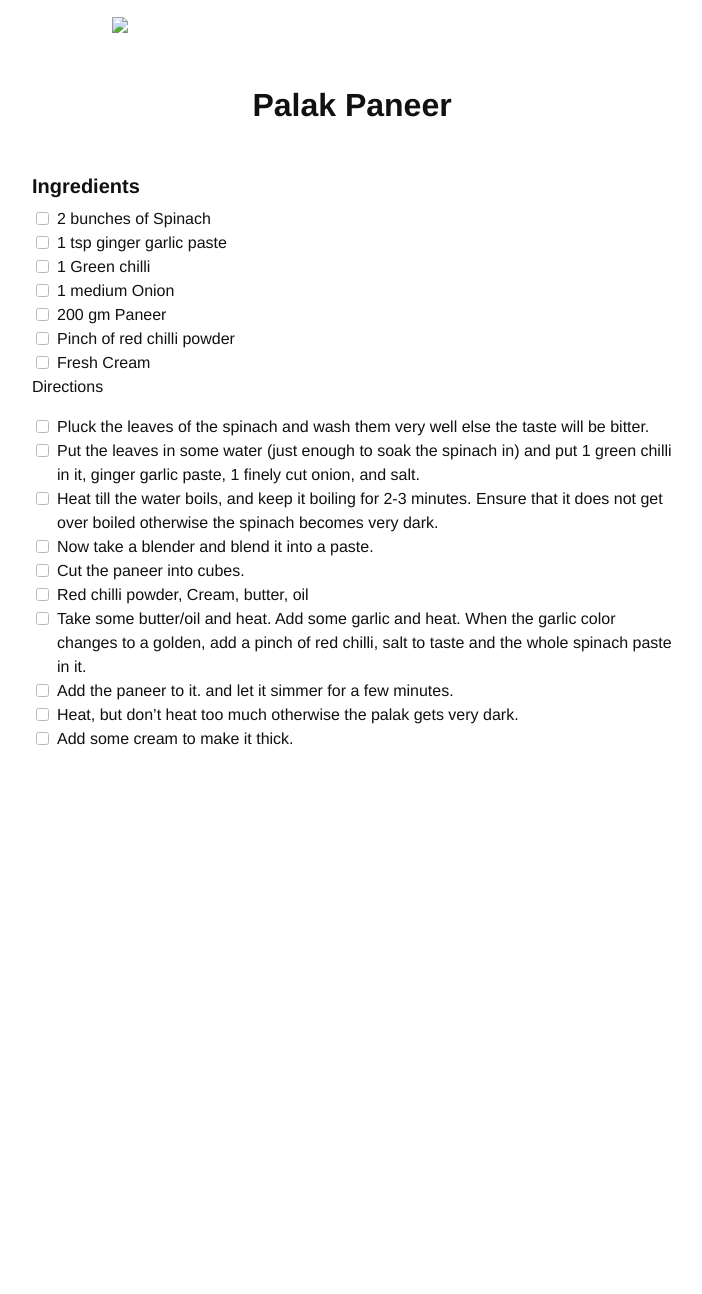
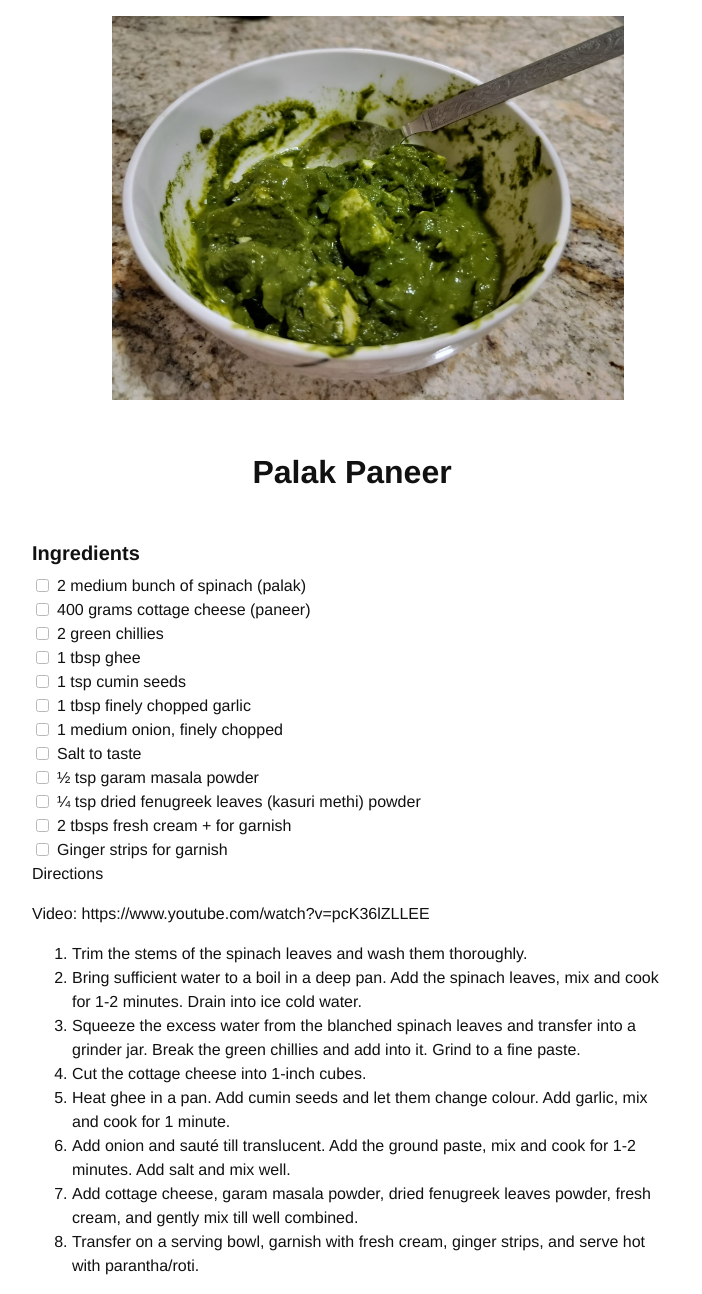
Before and after one commit to AbdealiLoKo/recipes, a Jekyll site: the page built from _recipes/palak-paneer.md, in a window 1280 px wide. Shown: the whole page, without its empty margins (288-990 px from the left). Built offline with Jekyll 4.4.1, drawn with Linux system fonts in a browser that asks for light colours; nearby versions of some CDN libraries; some web fonts are replaced; before the commit the page ends 900 px from its top, so only the background shows below that.

Commit message:
Update instructions for palak-paneer and add images
1. Fix image for oreo-pie - we assume images are .jpg
2. Add new instructions for palak paneer that came out well
   Previous palak paneer was watery
3. Add image ofr baigan bhartha

```diff
--- a/_recipes/palak-paneer.md
+++ b/_recipes/palak-paneer.md
@@ -5,23 +5,28 @@ tags: with-roti
 
 ### Ingredients
 
-- 2 bunches of Spinach
-- 1 tsp ginger garlic paste
-- 1 Green chilli
-- 1 medium Onion
-- 200 gm Paneer
-- Pinch of red chilli powder
-- Fresh Cream
+- 2 medium bunch of spinach (palak)
+- 400 grams cottage cheese (paneer)
+- 2 green chillies
+- 1 tbsp ghee
+- 1 tsp cumin seeds
+- 1 tbsp finely chopped garlic
+- 1 medium onion, finely chopped
+- Salt to taste
+- ½ tsp garam masala powder
+- ¼ tsp dried fenugreek leaves (kasuri methi) powder
+- 2 tbsps fresh cream + for garnish
+- Ginger strips for garnish
 
 Directions
 
-- Pluck the leaves of the spinach and wash them very well else the taste will be bitter.
-- Put the leaves in some water (just enough to soak the spinach in) and put 1 green chilli in it, ginger garlic paste, 1 finely cut onion, and salt.
-- Heat till the water boils, and keep it boiling for 2-3 minutes. Ensure that it does not get over boiled otherwise the spinach becomes very dark.
-- Now take a blender and blend it into a paste.
-- Cut the paneer into cubes.
-- Red chilli powder, Cream, butter, oil
-- Take some butter/oil and heat. Add some garlic and heat. When the garlic color changes to a golden, add a pinch of red chilli, salt to taste and the whole spinach paste in it.
-- Add the paneer to it. and let it simmer for a few minutes.
-- Heat, but don't heat too much otherwise the palak gets very dark.
-- Add some cream to make it thick.
+Video: https://www.youtube.com/watch?v=pcK36lZLLEE
+
+1. Trim the stems of the spinach leaves and wash them thoroughly.
+2. Bring sufficient water to a boil in a deep pan. Add the spinach leaves, mix and cook for 1-2 minutes. Drain into ice cold water.
+3. Squeeze the excess water from the blanched spinach leaves and transfer into a grinder jar. Break the green chillies and add into it. Grind to a fine paste.
+4. Cut the cottage cheese into 1-inch cubes.
+5. Heat ghee in a pan. Add cumin seeds and let them change colour. Add garlic, mix and cook for 1 minute.
+6. Add onion and sauté till translucent. Add the ground paste, mix and cook for 1-2 minutes. Add salt and mix well.
+7. Add cottage cheese, garam masala powder, dried fenugreek leaves powder, fresh cream, and gently mix till well combined.
+8. Transfer on a serving bowl, garnish with fresh cream, ginger strips, and serve hot with parantha/roti.
```
Also changed, not shown: _recipes/baigan-bhartha.md (+1 -1 lines), _recipes/baigan-bhartha.jpg (added), _recipes/oreo-pie.jpg (renamed from _recipes/oreo-pie.jpeg), _recipes/palak-paneer.jpg (added).
